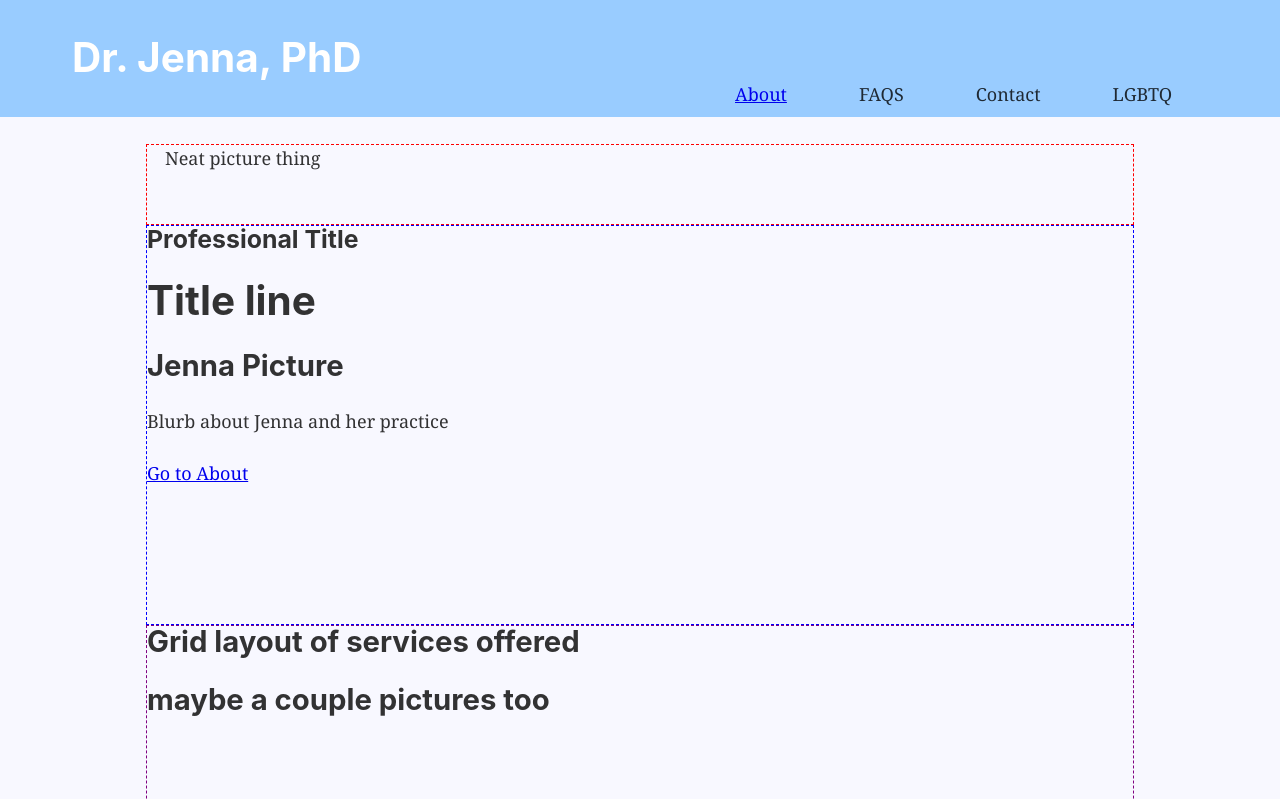
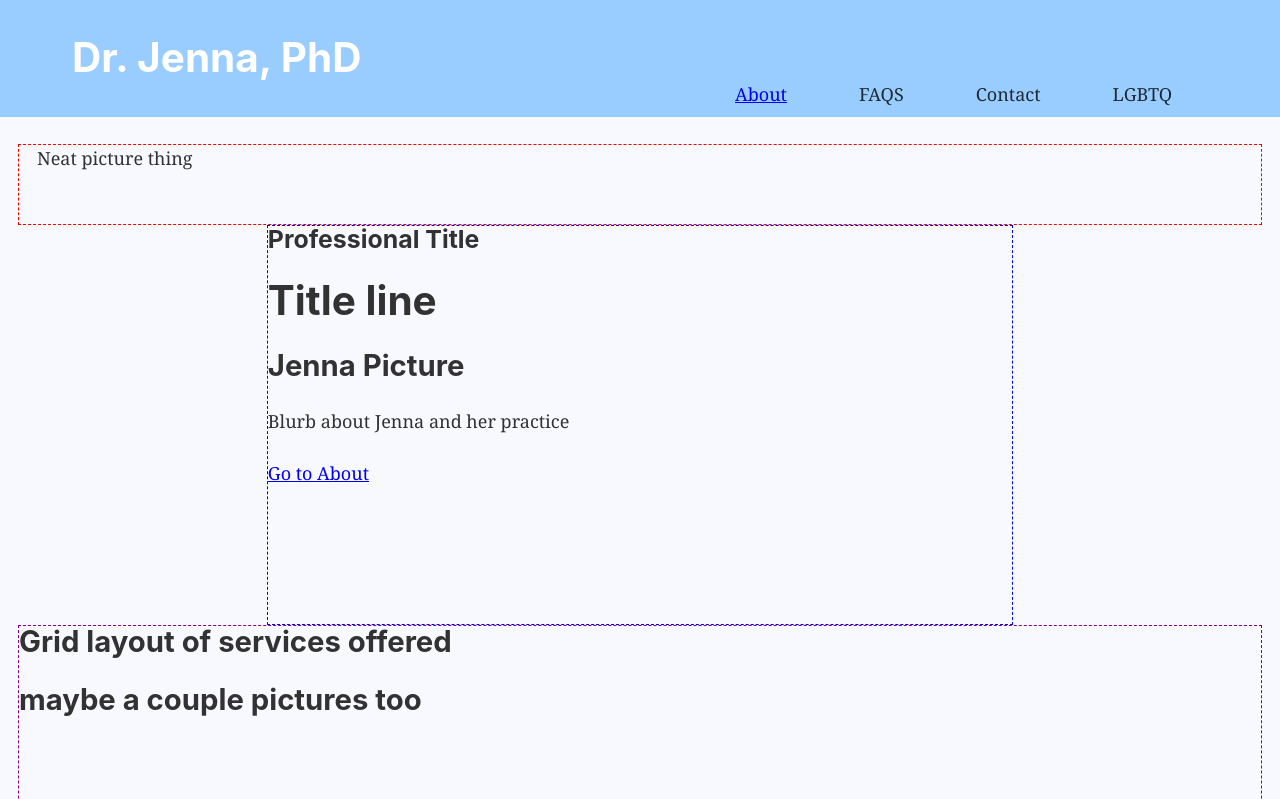
Before and after one commit to brac/drjenna, a Gatsby site in the folder dr-jenna/: page / in a window 1280 px wide. Shown: the top 799 px of the page. Built offline with nearby package versions, Linux system fonts and the light colour scheme; Gatsby itself is replaced by a stand-in of ours.

Commit message:
got some varried sized

```diff
--- a/dr-jenna/src/components/image_bar.js
+++ b/dr-jenna/src/components/image_bar.js
@@ -6,7 +6,7 @@ const ImageBar = () => (
     <div
       style={{
         margin: `0 auto`,
-        maxWidth: 1024,
+        maxWidth: `100%`,
         padding: `0 1rem 1.5rem`,
         border: `1px red dashed`
       }}
--- a/dr-jenna/src/components/layout.js
+++ b/dr-jenna/src/components/layout.js
@@ -29,7 +29,8 @@ const Layout = ({ children }) => {
       <div
         style={{
           margin: `0 auto`,
-          maxWidth: 1024,
+          // maxWidth: 1024,
+          maxWidth: `100%`,
           padding: `0 1rem 1.5rem`,
         }}
       >
--- a/dr-jenna/src/components/summary.js
+++ b/dr-jenna/src/components/summary.js
@@ -2,7 +2,12 @@ import React from 'react'
 import { Link } from 'gatsby'
 
 const Summary = () => (
-    <div id="summary" style={{height: '400px', border: 'blue dashed 1px'}}>
+    <div id="summary" style={{
+        height: '400px',
+        border: 'blue dashed 1px',
+        width: `60%`,
+        margin: `auto`
+      }}>
       <h3>Professional Title</h3>
       <h1>Title line</h1>
       <h2>Jenna Picture</h2>
```
